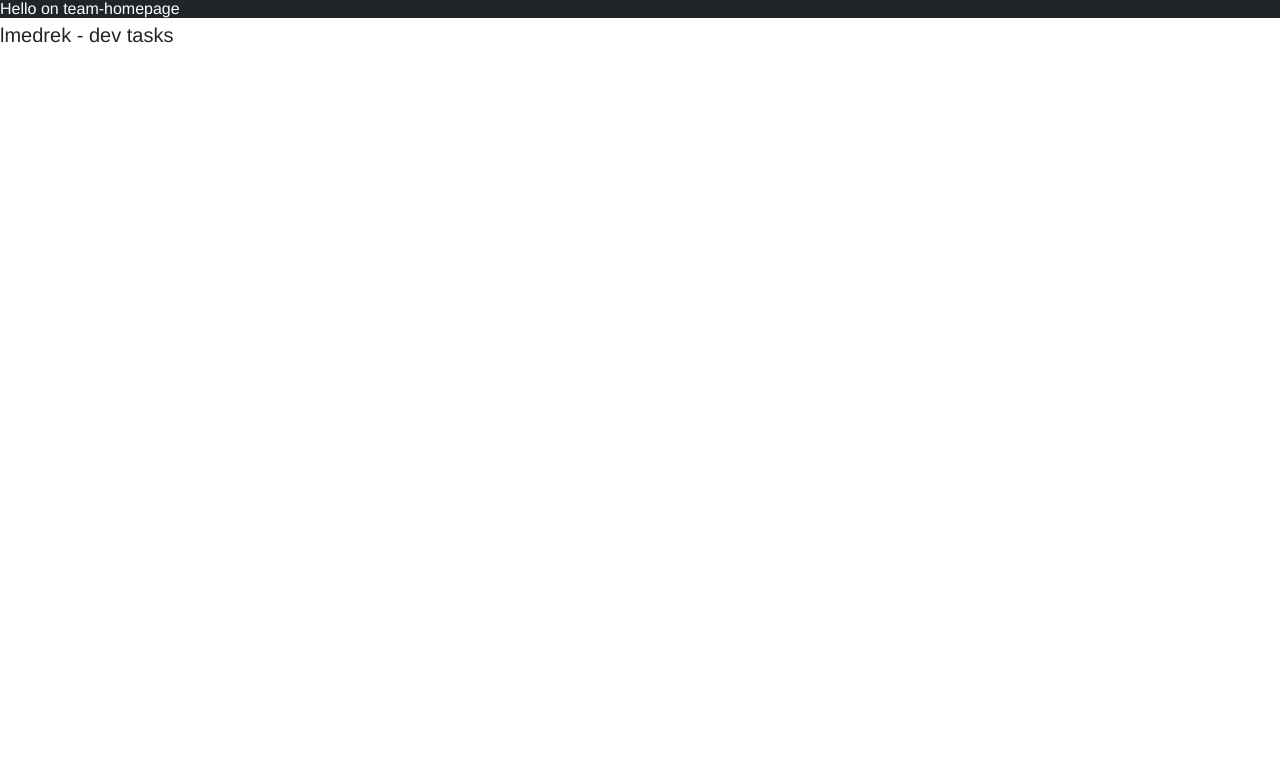
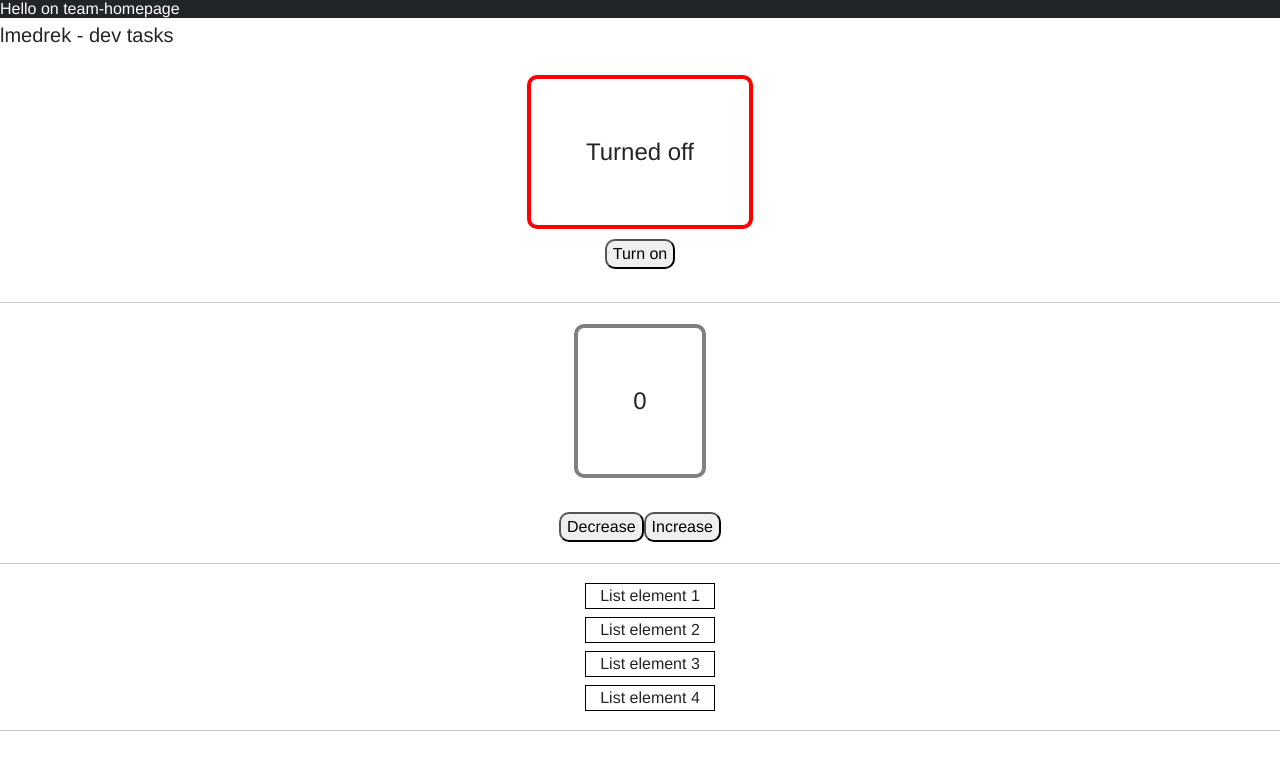
Before and after one commit to lmedrek/homepage-devtasks, a Gatsby site: page / in a window 1280 px wide. Built offline with nearby package versions, Linux system fonts and the light colour scheme; Gatsby itself is replaced by a stand-in of ours.

Commit message:
feature: implement the remaining basic dev tasks

```diff
--- a/src/assets/styles/theme.scss
+++ b/src/assets/styles/theme.scss
@@ -1,6 +1,8 @@
 // COLORS
 $black: #000;
 $white: #fff;
+$red: #F00;
+$green: #0F0;
 
 // FONTS
 $helvetica: Helvetica, sans-serif;
--- /dev/null
+++ b/src/components/CheckContent/CheckContent.js
@@ -0,0 +1,30 @@
+import React, { useState } from 'react';
+
+import {Switcher} from './CheckContent.module.scss';
+import {dt1} from './CheckContent.module.scss';
+import {SwitchableParagraph} from './CheckContent.module.scss';
+
+export function DisplayTask() {
+
+  const [turnedOn, setOn] = useState(false);
+
+  function switchText () {
+    if (!turnedOn) {
+      setOn(true);
+      document.getElementById(SwitchableParagraph).style.borderColor='green';
+    } else {
+      setOn(false);
+      document.getElementById(SwitchableParagraph).style.borderColor='red';
+    }
+
+  }
+    return (
+      <><div className={`${dt1}`}>
+          <p id={`${SwitchableParagraph}`}>{turnedOn ? 'Turned on' : 'Turned off'}</p>
+          <button id={`${Switcher}`} onClick={switchText}>{turnedOn ? 'Turn off' : 'Turn on'}</button>
+        </div>
+        <hr></hr>
+        </>
+
+    );
+  }
--- /dev/null
+++ b/src/components/CheckContent/CheckContent.module.scss
@@ -0,0 +1,7 @@
+@import "../../assets/styles/theme";
+
+#Switcher{border-radius: 10px;}
+
+#SwitchableParagraph{ border: 4px solid $red; border-radius:10px ; padding: 55px;font-size: 18pt;}
+
+.dt1{display:flex;align-items: center;justify-content: center;height:15em;flex-direction: column; flex-wrap: wrap;}
--- /dev/null
+++ b/src/components/Counter/Counter.js
@@ -0,0 +1,26 @@
+import React, { useState } from 'react';
+
+import {counterValue} from './Counter.module.scss';
+import {counterButton} from './Counter.module.scss';
+import {insideParagraph} from './Counter.module.scss';
+
+
+export function DisplayCounter() {
+
+  var [count, Set] = useState(0);
+
+  function increment () {
+    Set(++count)
+  }
+  function decrement () {
+    if(count>0) Set(--count);
+  }
+    return (
+      <><div id={`${counterValue}`}>
+          <p id={`${insideParagraph}`}>{count}</p><br></br><div><button className={`${counterButton}`} onClick={decrement}>Decrease</button><button className={`${counterButton}`} onClick={increment}>Increase</button></div>
+        </div>
+        <hr></hr>
+        </>
+
+    );
+  }
--- /dev/null
+++ b/src/components/Counter/Counter.module.scss
@@ -0,0 +1,5 @@
+@import "../../assets/styles/theme";
+
+#counterValue{display:flex;align-items: center;justify-content: center;height:15em;flex-direction: column;}
+#insideParagraph{border: 4px solid grey; border-radius:10px ; padding: 55px;font-size: 18pt;}
+.counterButton{border-radius: 10px;}
--- /dev/null
+++ b/src/components/DynamicList/DynamicList.js
@@ -0,0 +1,20 @@
+import './DynamicList.module.scss';
+
+import React from 'react';
+
+// eslint-disable-next-line react/prop-types
+export function DisplayDynamicList({ n }) {
+    function generateListItems () {
+      const listItems = [];
+      for (var i = 1; i <= n; i++) {
+        listItems.push(<li>List element {i}</li>);
+      }
+      return listItems;
+    }
+
+    return (
+     <> <div style={{display: "flex", alignItems: "center", justifyContent:"center"}}>
+        <ul>{generateListItems()}</ul>
+      </div><hr></hr></>
+    );
+  }
--- /dev/null
+++ b/src/components/DynamicList/DynamicList.module.scss
@@ -0,0 +1,4 @@
+@import "../../assets/styles/theme";
+
+li{list-style: none; outline: 1px solid black; margin-top: 10px; width:8em; text-align: center;}
+ul{padding:0;}
--- /dev/null
+++ b/src/components/TaskList/TaskList.js
@@ -0,0 +1,12 @@
+import './TaskList.module.scss';
+
+import React from 'react';
+
+export function DisplayTaskList({tasks}){
+
+
+
+    return{
+
+    }
+}
--- a/src/components/TitleText/TitleText.js
+++ b/src/components/TitleText/TitleText.js
@@ -1,7 +1,11 @@
 import React from 'react';
 
 import { MyHeader } from '../AppHeader/AppHeader.js';
+import { DisplayTask} from '../CheckContent/CheckContent.js';
+import { DisplayCounter} from '../Counter/Counter.js';
+import { DisplayDynamicList} from '../DynamicList/DynamicList.js';
+import { DisplayTaskList } from '../TaskList/TaskList.js';
 import { title } from './TitleText.module.scss';
 export const TitleText = () => (
-  <><h1 className={`${title} bg-dark`}>Hello on team-homepage</h1><MyHeader /></>
+  <><h1 className={`${title} bg-dark`}>Hello on team-homepage</h1><MyHeader /><DisplayTask /><DisplayCounter/><DisplayDynamicList n={4}/>{/*<DisplayTaskList/>*/}</>
 );
```
Also changed, not shown: src/components/TaskList/TaskList.module.scss (added).
